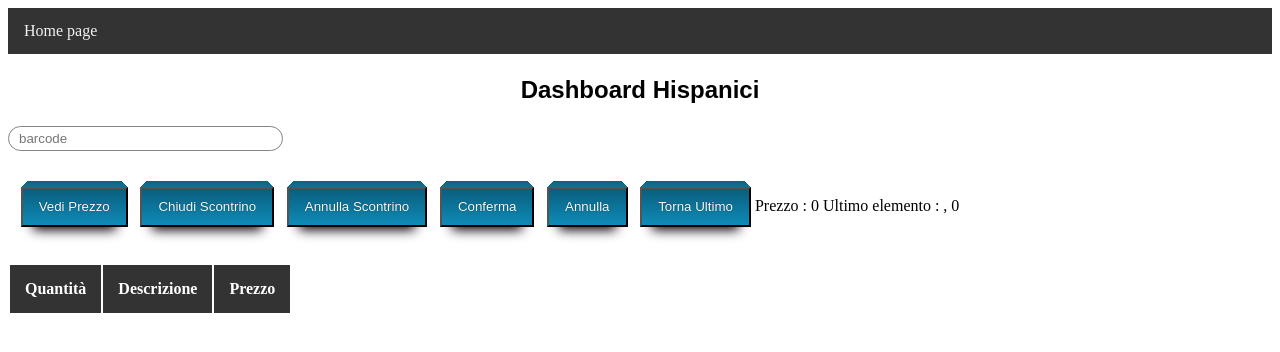
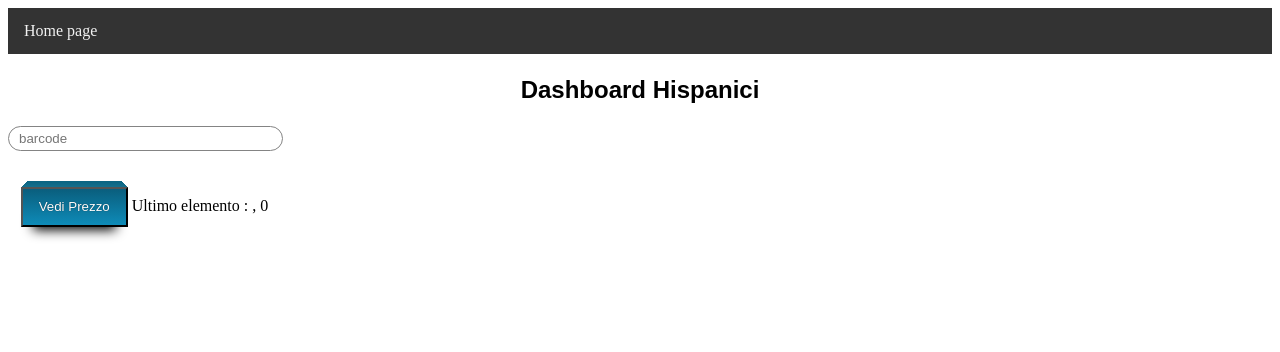
Before and after one commit to luca-lezzerini/scarsefour, an Angular app in the folder client-scarsefour/client-scarsefour/: page /app-dashboard-cassa-his in a window 1280 px wide. Shown: the top 352 px of the page. Built offline with nearby package versions, Linux system fonts and the light colour scheme.

Commit message:
UC gestione cassa hispanici #15

```diff
--- a/client-scarsefour/client-scarsefour/src/app/automa-gestione-cassa-his/automa.ts
+++ b/client-scarsefour/client-scarsefour/src/app/automa-gestione-cassa-his/automa.ts
@@ -1,20 +1,18 @@
-import { Automa } from "../automa-crud/automa";
 import { Automabile } from "../automa-crud/automabile";
 import { AnnullaEvent, ConfermaEvent, Event } from "../automa-crud/eventi";
-import { State } from "../automa-crud/stati";
+import { StateCassa } from "../automa-gestione-cassa-his/stati";
 import { Scontrino } from "../entità/scontrino";
+import { AutomabileDashboardHis } from "./automabile-dashboard-his";
 import { AnnullaScontrinoEvent, ChiudiEvent, EanEvent, StornaEvent, VediPrezzoEvent } from "./eventi";
 
-export class AutomaCassa {
-    constructor(ui: Automabile) {
+export class AutomaCassa implements StateCassa {
+
+    constructor(ui: AutomabileDashboardHis) {
         this.ui = ui;
         this.stato = new ScontrinoVuoto();
         console.log("Siamo nello stato: ", this.stato);
-        ui.entraStatoRicerca();
+        ui.entraStatoScontrinoVuoto();
     }
-
-    stato: State;
-    ui: Automabile;
 
     next(e: Event, a?: AutomaCassa) {
         console.log("Siamo nello stato: ", this.stato);
@@ -23,11 +21,14 @@ export class AutomaCassa {
         console.log("Siamo arrivati nello stato: ", this.stato);
     }
 
+    stato: StateCassa;
+    ui: AutomabileDashboardHis;
+
 
 }
 
-export class ScontrinoVuoto implements State {
-    next(e: Event, a?: Automa) {
+export class ScontrinoVuoto implements StateCassa {
+    next(e: Event, a?: AutomaCassa) {
         if (e instanceof VediPrezzoEvent) {
             a.stato = new VediPrezzo();
         } else if (e instanceof EanEvent) {
@@ -42,8 +43,8 @@ export class ScontrinoVuoto implements State {
     }
 }
 
-export class VediPrezzo implements State {
-    next(e: Event, a?: Automa) {
+export class VediPrezzo implements StateCassa {
+    next(e: Event, a?: AutomaCassa) {
         if (e instanceof EanEvent) {
             if (e.codiceEan && e.scontrino) {
                 a.stato = new ScontrinoNonVuoto();
@@ -62,8 +63,8 @@ export class VediPrezzo implements State {
     }
 }
 
-export class ScontrinoNonVuoto implements State {
-    next(e: Event, a?: Automa) {
+export class ScontrinoNonVuoto implements StateCassa {
+    next(e: Event, a?: AutomaCassa) {
         if (e instanceof ChiudiEvent) {
             a.stato = new ScontrinoVuoto();
         } else if (e instanceof StornaEvent) {
@@ -88,8 +89,8 @@ export class ScontrinoNonVuoto implements State {
     }
 }
 
-export class AnnullamentoScontrino implements State {
-    next(e: Event, a?: Automa) {
+export class AnnullamentoScontrino implements StateCassa {
+    next(e: Event, a?: AutomaCassa) {
         if (e instanceof AnnullaEvent) {
             a.stato = new ScontrinoNonVuoto();
         } else if (e instanceof ConfermaEvent) {
--- a/client-scarsefour/client-scarsefour/src/app/automa-gestione-cassa-his/stati.ts
+++ b/client-scarsefour/client-scarsefour/src/app/automa-gestione-cassa-his/stati.ts
@@ -0,0 +1,5 @@
+import { AutomaCassa } from "./automa";
+import { Event } from "../automa-crud/eventi";
+export interface StateCassa {
+    next(e: Event, a?: AutomaCassa);
+}
--- a/client-scarsefour/client-scarsefour/src/app/dashboard-cassa-his/dashboard-cassa-his.component.html
+++ b/client-scarsefour/client-scarsefour/src/app/dashboard-cassa-his/dashboard-cassa-his.component.html
@@ -6,22 +6,24 @@
     <h2>Dashboard Hispanici</h2>
 </div>
 
-<input type="text" [(ngModel)]="barcode" placeholder="barcode">
+<input type="text" [(ngModel)]="barcode" placeholder="barcode" *ngIf="ean">
 <br>
 <br>
 <br>
-<button (click)="vediPrezzo()">Vedi Prezzo</button>
-<button (click)="chiudiScontrino()">Chiudi Scontrino</button>
-<button (click)="annullaScontrino()">Annulla Scontrino</button>
-<button (click)="conferma()">Conferma</button>
-<button (click)="annulla()">Annulla</button>
-<button (click)="tornaUltimo()">Torna Ultimo</button>
-Prezzo : {{prezzoTot}}
+<button (click)="vediPrezzo()" *ngIf="vediPrezzoVis">Vedi Prezzo</button>
+<button (click)="chiudiScontrino()" *ngIf="chiudi" [disabled]="chiudiEnabled">Chiudi Scontrino</button>
+<button (click)="annullaScontrino()" *ngIf="annullaScontrinoVis" [disabled]="annullaScontrinoEnabled">Annulla Scontrino</button>
+<button (click)="conferma()" *ngIf="confermaVis" [disabled]="confermaEnabled">Conferma</button>
+<button (click)="annulla()" *ngIf="annullaVis" [disabled]="annullaEnabled">Annulla</button>
+<button (click)="stornaUltimo()" *ngIf="storna">Storna Ultimo</button>
+
+<p *ngIf="prezzo"> Prezzo : {{prezzoTot}}</p>
+
 Ultimo elemento : {{descrizioneE}}, {{prezzoE}}
 <br>
 <br>
 <br>
-<table>
+<table *ngIf="table">
     <tr>
         <th>Quantità</th>
         <th>Descrizione</th>
--- a/client-scarsefour/client-scarsefour/src/app/dashboard-cassa-his/dashboard-cassa-his.component.ts
+++ b/client-scarsefour/client-scarsefour/src/app/dashboard-cassa-his/dashboard-cassa-his.component.ts
@@ -1,5 +1,8 @@
+import { HttpClient } from '@angular/common/http';
 import { Component, OnInit } from '@angular/core';
+import { AutomaCassa } from '../automa-gestione-cassa-his/automa';
 import { AutomabileDashboardHis } from '../automa-gestione-cassa-his/automabile-dashboard-his';
+import { Scontrino } from '../entità/scontrino';
 
 @Component({
   selector: 'app-dashboard-cassa-his',
@@ -14,18 +17,25 @@ export class DashboardCassaHisComponent implements OnInit, AutomabileDashboardHi
   prezzoE = 0;
   prezzoTot = 0;
 
-  ean:boolean;
-  vediPrezzoVis:boolean;
-  table:boolean;
-  storna:boolean;
-  annullaScontrinoVis:boolean;
-  confermaVis:boolean;
-  annullaVis:boolean;
-  chiudi:boolean;
-  prezzo:boolean;
-  creaNuovoScontrino:boolean;
+  ean: boolean;
+  vediPrezzoVis: boolean;
+  table: boolean;
+  storna: boolean;
+  annullaScontrinoVis: boolean;
+  annullaScontrinoEnabled: boolean;
+  confermaVis: boolean;
+  confermaEnabled: boolean;
+  annullaVis: boolean;
+  annullaEnabled: boolean;
+  chiudi: boolean;
+  chiudiEnabled: boolean;
+  prezzo: boolean;
+  scontrino = new Scontrino();
 
-  constructor() { }
+  automa:AutomaCassa;
+  constructor(private http: HttpClient) {
+    this.automa = new AutomaCassa(this);
+   }
 
 
 
@@ -40,7 +50,7 @@ export class DashboardCassaHisComponent implements OnInit, AutomabileDashboardHi
   annullaScontrino() {
 
   }
-  tornaUltimo() {
+  stornaUltimo() {
 
   }
 
@@ -56,7 +66,19 @@ export class DashboardCassaHisComponent implements OnInit, AutomabileDashboardHi
     throw new Error('Method not implemented.');
   }
   entraStatoScontrinoVuoto() {
-
+    this.ean = true;
+    this.vediPrezzoVis = true;
+    this.table = false;
+    this.storna = false;
+    this.annullaScontrinoVis = false;
+    this.confermaVis = false;
+    this.annullaVis = false;
+    this.chiudi = false;
+    this.prezzo = false;
+    this.annullaScontrinoEnabled = false;
+    this.confermaEnabled = false;
+    this.annullaEnabled = false;
+    this.chiudiEnabled = false;
   }
   entraStatoScontrinoNonVuoto() {
     throw new Error('Method not implemented.');
```
